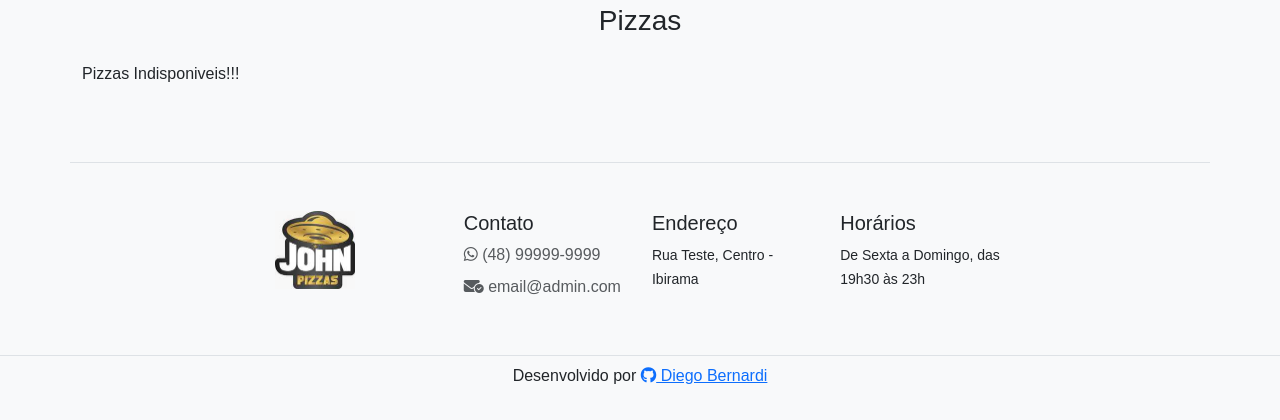
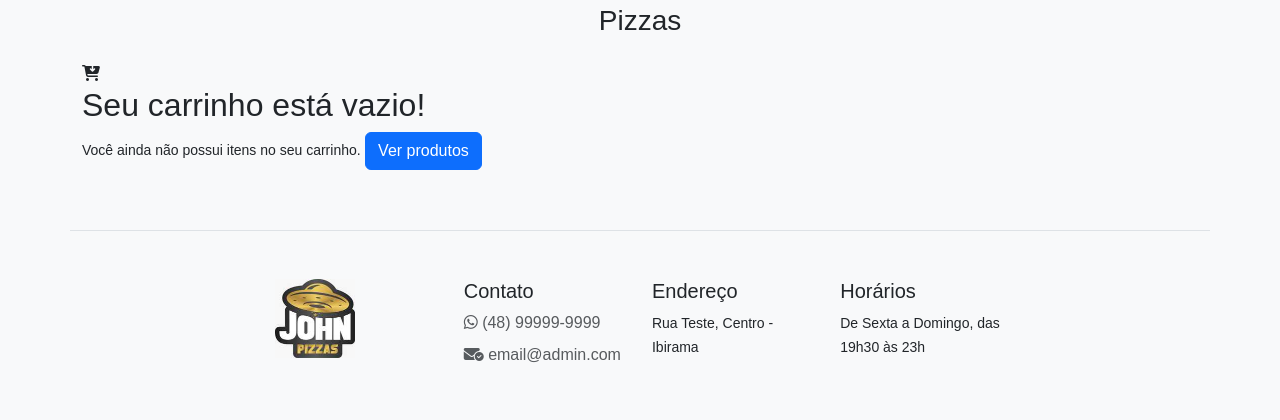
Before and after one commit to diegobers/john-pizzas, a Django app: page / in a window 1280 px wide. Shown: the part 144-564 px from the top of the page. Run offline with Django 5.2, Linux system fonts and the light colour scheme; data that the repository does not hold is empty; parts of the project's set-up code (start-up, migrations or seed data) failed here and were passed over; some libraries are stand-ins or nearby versions.

Commit message:
update index layout card products

```diff
--- a/templates/pages/index.html
+++ b/templates/pages/index.html
@@ -10,11 +10,11 @@
 <section id="pizzas" class="py-1">
   {% container %}
     <h3 class="text-center mb-3">Pizzas</h3>
-    {% row %}
+    {% row 'd-flex justify-content-center' %}
       {% if pizzas %}
+        {% col 'col-sm-6' %}
           {% for pizza in pizzas %}
-          {% col 'col-sm-4 col-md-4 col-lg-4 col-xl-4 my-2' %}
-            <div class="card w-100 mx-auto shadow" href="#" style="width: 18rem;">
+              <div class="card w-100 mx-auto shadow my-5" href="#" style="width: 228rem;">
                 <img src="{{ pizza.photo_main.url }}" class="card-img-top" alt="...">
                 <div class="card-body">
                   <h5 class="card-title">{{ pizza.name }}</h5>
@@ -26,11 +26,16 @@
                   </form>
                 </div>
               </div>
+          {% endfor %}
         {% endcol %}
-        {% endfor %}
       {% else %}
         {% col 'col-md-12 my-2' %}
-          <p>Pizzas Indisponiveis!!!</p>
+
+          <i class="fa-solid fa-cart-arrow-down"></i>
+          <h2>Seu carrinho está vazio!</h2>
+          <small>Você ainda não possui itens no seu carrinho.</small>
+          <a class="btn btn-primary" href="{% url 'store:index' %}">Ver produtos</a>
+
         {% endcol %}
       {% endif %}
     {% endrow %}
```
Lines whose indentation alone changed are shown as unchanged.
